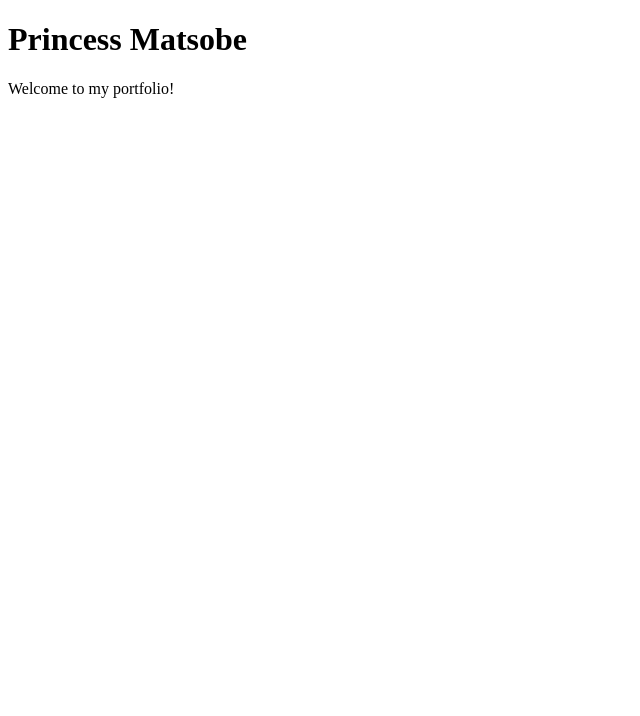
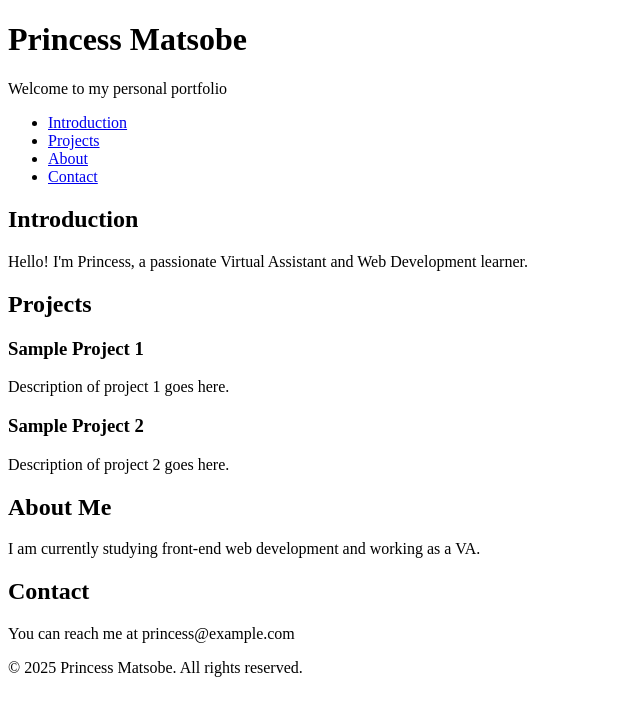
Before and after one commit to Princyym89/My_First_Portfolio, a plain HTML site: page portfolio/index.html in a window 1280 px wide. Shown: the whole page, without its empty margins (0-640 px from the left). Drawn offline with Linux system fonts and the light colour scheme.

Commit message:
Update portfolio file with correct structure

```diff
--- a/portfolio/index.html
+++ b/portfolio/index.html
@@ -1,11 +1,55 @@
-
 <!DOCTYPE html>
-<html>
+<html lang="en">
   <head>
-    <title>My Portfolio</title>
+    <meta charset="utf-8">
+    <title>Personal Portfolio</title>
   </head>
   <body>
-    <h1>Princess Matsobe</h1>
-    <p>Welcome to my portfolio!</p>
+
+    <header>
+      <h1>Princess Matsobe</h1>
+      <p>Welcome to my personal portfolio</p>
+    </header>
+
+    <nav>
+      <ul>
+        <li><a href="#introduction">Introduction</a></li>
+        <li><a href="#projects">Projects</a></li>
+        <li><a href="#about">About</a></li>
+        <li><a href="#contact">Contact</a></li>
+      </ul>
+    </nav>
+
+    <section id="introduction">
+      <h2>Introduction</h2>
+      <p>Hello! I'm Princess, a passionate Virtual Assistant and Web Development learner.</p>
+    </section>
+
+    <section id="projects">
+      <h2>Projects</h2>
+      <article>
+        <h3>Sample Project 1</h3>
+        <p>Description of project 1 goes here.</p>
+      </article>
+      <article>
+        <h3>Sample Project 2</h3>
+        <p>Description of project 2 goes here.</p>
+      </article>
+    </section>
+
+    <section id="about">
+      <h2>About Me</h2>
+      <p>I am currently studying front-end web development and working as a VA.</p>
+    </section>
+
+    <section id="contact">
+      <h2>Contact</h2>
+      <p>You can reach me at princess@example.com</p>
+    </section>
+
+    <footer>
+      <p>&copy; 2025 Princess Matsobe. All rights reserved.</p>
+    </footer>
+
   </body>
 </html>
```
